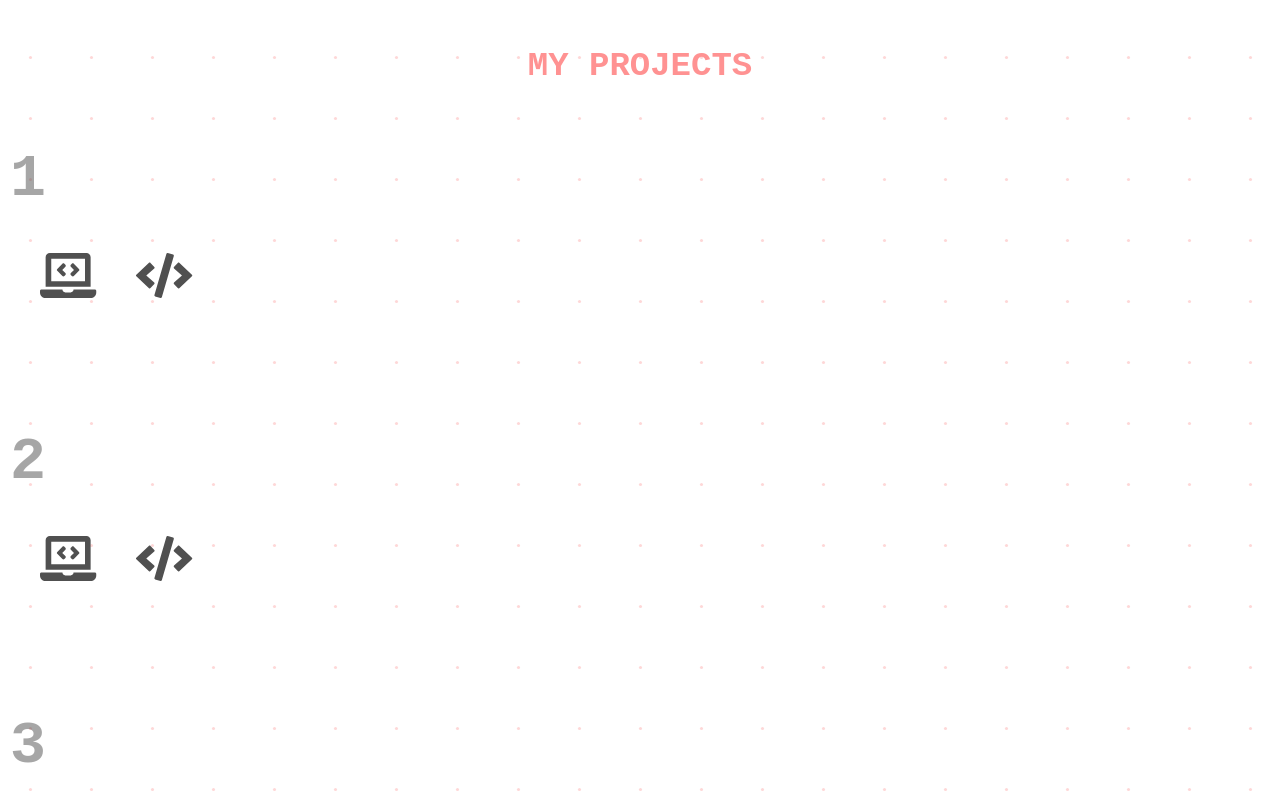
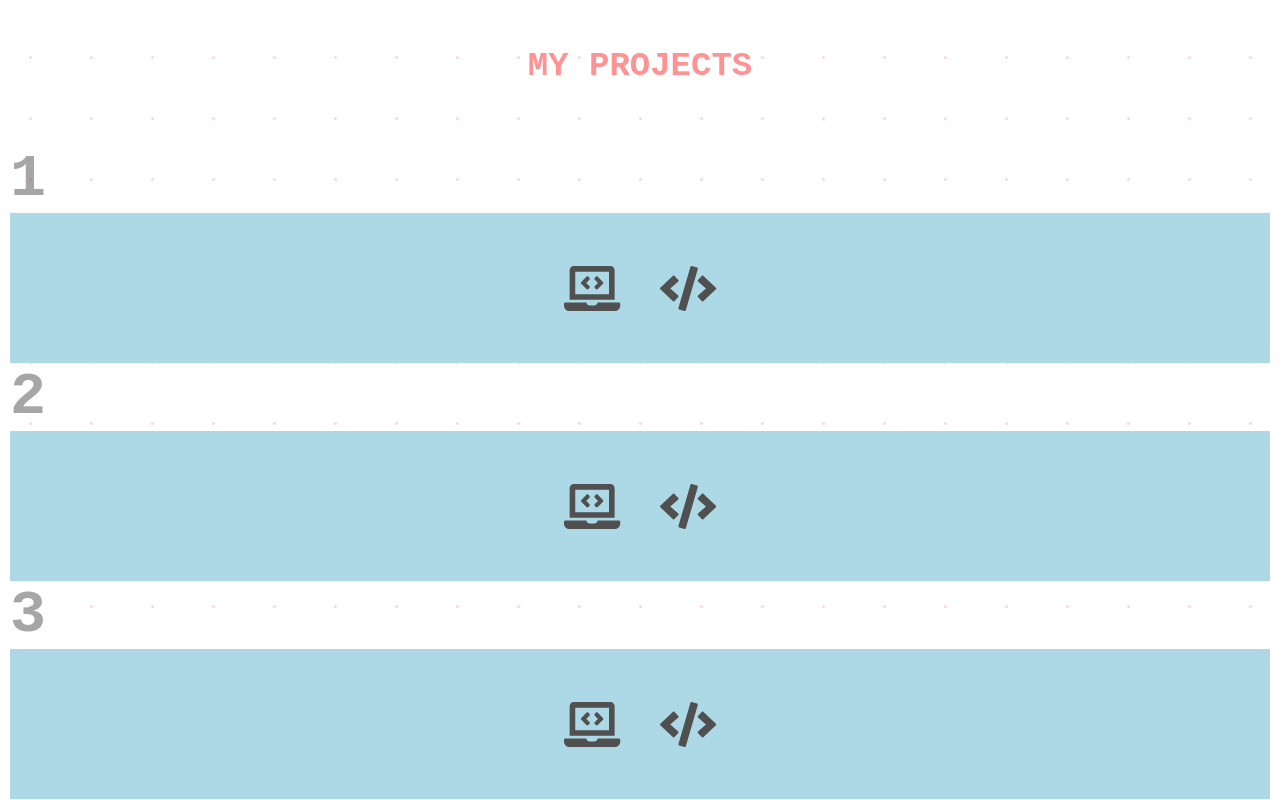
Before and after one commit to martynakiljan/my_portfolio, a React (Create React App) app: page / in a window 1280 px wide. Shown: the part 1620-2420 px from the top of the page. Built offline with nearby package versions, Linux system fonts and the light colour scheme.

Commit message:
redirection from menu to section after clicking

```diff
--- a/package.json
+++ b/package.json
@@ -11,6 +11,7 @@
     "@testing-library/user-event": "^12.6.3",
     "react": "^17.0.1",
     "react-dom": "^17.0.1",
+    "react-router-dom": "^5.2.0",
     "react-scripts": "4.0.2",
     "react-typewriting-effect": "^1.0.4",
     "save": "^2.4.0",
--- a/src/components/AboutMe/AboutMe.js
+++ b/src/components/AboutMe/AboutMe.js
@@ -20,7 +20,7 @@ const AboutMe = () => {
 
 return (
 
-   <AboutMeSection>
+   <AboutMeSection id="aboutme" >
         <Title>About me</Title>
         <Image src={img} alt='image 1'/>
         <TextAboutMe>Nor again is there anyone who loves or pursues or desires to obtain pain of itself, because it is pain, but because occasionally circumstances occur in which toil and pain can procure him some great pleasure.  </TextAboutMe>
--- a/src/components/Contact/Contact.js
+++ b/src/components/Contact/Contact.js
@@ -14,7 +14,7 @@ import {
 
 const Contact = () => {
     return (
-     <ContactSection>
+     <ContactSection id="contact">
             <Title>Contact</Title>
             <TextForContact>I will be very pleased if you contact me! </TextForContact>
 
--- a/src/components/Header/Header.js
+++ b/src/components/Header/Header.js
@@ -14,7 +14,7 @@ import {
 const Header = () => {
   return (
 
-      <HeaderSection>
+      <HeaderSection  id="home">
           <MainTitle> he </MainTitle>
 
           <Div>
--- a/src/components/Portfolio/Portfolio.js
+++ b/src/components/Portfolio/Portfolio.js
@@ -7,10 +7,12 @@ import Skills from '../Skills/Skills'
 import Contact from '../Contact/Contact'
 import Footer from '../Footer/Footer'
 
+
 const Portfolio = () => {
 
     return (
         <>
+
              <Nav/>
              <Header/>
              <AboutMe/>
--- a/src/components/Projects/Project.js
+++ b/src/components/Projects/Project.js
@@ -1,11 +1,11 @@
 import React from 'react';
-import {ProjectsSection} from './StyledProjectsContainer.styled'
+import {BoxForProject} from './StyledProjectsContainer.styled'
 import { FontAwesomeIcon } from "@fortawesome/react-fontawesome";
 import { faCode, faLaptopCode } from "@fortawesome/free-solid-svg-icons";
 
 const Project = () => {
     return (
-        <ProjectsSection>
+        <BoxForProject>
 
             <FontAwesomeIcon
                className="iconFontAwesome--project"
@@ -20,7 +20,7 @@ const Project = () => {
 
 
 
-        </ProjectsSection>
+        </BoxForProject>
     )
 
 }
--- a/src/components/Projects/Projects.js
+++ b/src/components/Projects/Projects.js
@@ -13,7 +13,7 @@ const Projects = () => {
     return (
      <>
             <Title>My projects</Title>
-            <ProjectsSection>
+            <ProjectsSection  id="projects">
 
               <NumberOfProject>1</NumberOfProject>
               <Project/>
--- a/src/components/Skills/Skills.js
+++ b/src/components/Skills/Skills.js
@@ -35,7 +35,7 @@ const Skills = () => {
 
  return (
         <>
-       <SkillsSection>
+       <SkillsSection  id="skills">
 
        <Title>My hard skills</Title>
 
--- a/src/theme/GlobalStyle.js
+++ b/src/theme/GlobalStyle.js
@@ -14,6 +14,7 @@ export const GlobalStyle = createGlobalStyle`
 
   html {
     font-size: 62.5%;
+    scroll-behavior: smooth;
   }
 
   * {
```
Also changed, not shown: src/components/Nav/Menu.js (+7 -4 lines), 1 other file (tests, documents, lock files or other folders).
